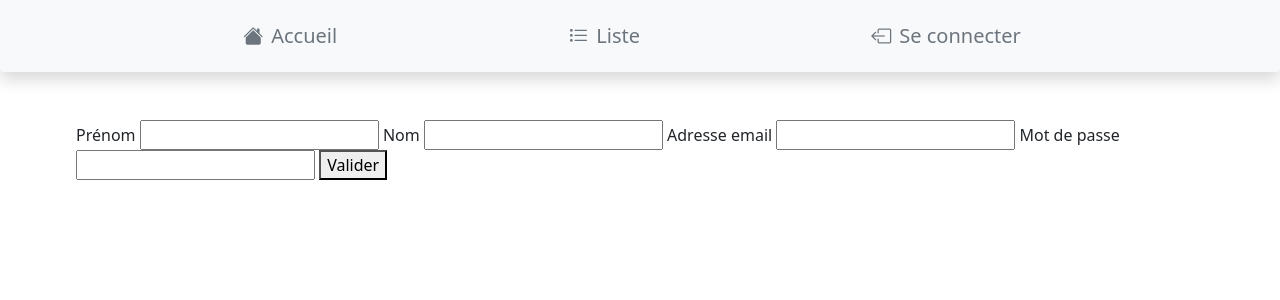
After one commit to Myckadev/phpblog, a PHP site: the page made by src/Template/pages/register.twig in a window 1280 px wide. The commit adds this page. Shown: the top 300 px of the page. Run offline with PHP 8.4, Linux system fonts and the light colour scheme; the template is opened without the code that fills it, so the values that code supplies are empty; some libraries are stand-ins or nearby versions.

Commit message:
feat(front) : add forms and default login & register pages

```diff
--- a/src/Template/base.twig
+++ b/src/Template/base.twig
@@ -10,7 +10,7 @@
         <link href="https://cdn.jsdelivr.net/npm/bootstrap@5.0.2/dist/css/bootstrap.min.css" rel="stylesheet" integrity="sha384-EVSTQN3/azprG1Anm3QDgpJLIm9Nao0Yz1ztcQTwFspd3yD65VohhpuuCOmLASjC" crossorigin="anonymous">
     </head>
     <body>
-       {% include 'components/navbar.twig' with {'isAdmin': false, 'isConnected': false} %}
+       {% include 'components/navbar.twig' with {'isAdmin': false, 'isConnected': isConnected} %}
         <div class="container m-auto" style="max-width: 90%; margin-bottom: 76px!important;">
             {% block body %}
             {% endblock %}
--- a/src/Template/components/navbar.twig
+++ b/src/Template/components/navbar.twig
@@ -1,23 +1,23 @@
 <nav class="navbar sticky-top bg-body-tertiary bg-light d-none d-lg-block shadow p-3 mb-5 bg-body-tertiary rounded" style="top:-1px">
     <div class="container-fluid justify-content-evenly">
-        <a class="navbar-brand d-flex gap-2 text-secondary" href="#"><i class="bi bi-house-fill"></i>Accueil</a>
-        <a class="navbar-brand d-flex gap-2 text-secondary" href="#"> <i class="bi bi-list-task"></i>Liste</a>
+        <a class="navbar-brand d-flex gap-2 text-secondary" href="/phpblog/"><i class="bi bi-house-fill"></i>Accueil</a>
+        <a class="navbar-brand d-flex gap-2 text-secondary" href="/phpblog/list"> <i class="bi bi-list-task"></i>Liste</a>
         {% if isConnected == false %}
-            <a class="navbar-brand d-flex gap-2 text-secondary" href="#"><i class="bi bi-box-arrow-left"></i>Se connecter</a>
+            <a class="navbar-brand d-flex gap-2 text-secondary" href="/phpblog/login"><i class="bi bi-box-arrow-left"></i>Se connecter</a>
         {% else %}
-            <a class="navbar-brand d-flex gap-2 text-secondary" href="#"><i class="bi bi-box-arrow-right"></i>Se déconnecter</a>
+            <a class="navbar-brand d-flex gap-2 text-secondary" href="/phpblog/logout"><i class="bi bi-box-arrow-right"></i>Se déconnecter</a>
         {% endif %}
     </div>
 </nav>
 
 <nav class="navbar fixed-bottom bg-light bg-body-tertiary d-lg-none shadow p-2 mt-5 bg-body-tertiary rounded">
     <div class="container-fluid justify-content-around">
-        <a class="navbar-brand d-flex gap-2 text-secondary" href="#"><i class="bi bi-house-fill"></i></a>
-        <a class="navbar-brand d-flex gap-2 text-secondary" href="#"> <i class="bi bi-list-task"></i></a>
+        <a class="navbar-brand d-flex gap-2 text-secondary" href="/phpblog/"><i class="bi bi-house-fill"></i></a>
+        <a class="navbar-brand d-flex gap-2 text-secondary" href="/phpblog/list"> <i class="bi bi-list-task"></i></a>
         {% if isConnected == false %}
-            <a class="navbar-brand d-flex gap-2 text-secondary" href="#"><i class="bi bi-box-arrow-left"></i></a>
+            <a class="navbar-brand d-flex gap-2 text-secondary" href="/phpblog/login"><i class="bi bi-box-arrow-left"></i></a>
         {% else %}
-            <a class="navbar-brand d-flex gap-2 text-secondary" href="#"><i class="bi bi-box-arrow-right"></i></a>
+            <a class="navbar-brand d-flex gap-2 text-secondary" href="/phpblog/logout"><i class="bi bi-box-arrow-right"></i></a>
         {% endif %}
     </div>
 </nav>
--- /dev/null
+++ b/src/Template/forms/register_form.twig
@@ -0,0 +1,13 @@
+<div>
+    <form method="post" action="auth_register">
+        <label for="firstName">Prénom</label>
+        <input type="text" name="firstName" id="firstName">
+        <label for="lastName">Nom</label>
+        <input type="text" name="lastName" id="lastName">
+        <label for="email">Adresse email</label>
+        <input type="text" name="email" id="email">
+        <label for="password">Mot de passe</label>
+        <input type="password" name="password" id="password">
+        <button type="submit" >Valider </button>
+    </form>
+</div>
--- /dev/null
+++ b/src/Template/pages/login.twig
@@ -0,0 +1,4 @@
+{% extends 'base.twig' %}
+{% block body %}
+    {% include 'forms/login_form.twig' %}
+{% endblock %}
--- /dev/null
+++ b/src/Template/pages/register.twig
@@ -0,0 +1,4 @@
+{% extends 'base.twig' %}
+{% block body %}
+    {% include 'forms/register_form.twig' %}
+{% endblock %}
```
Also changed, not shown: src/Template/forms/login_form.twig (added, +11 -0 lines), src/Template/pages/home.twig (added, +9 -0 lines), src/Trait/ObjectKeysConverter.php (added, +26 -0 lines).
